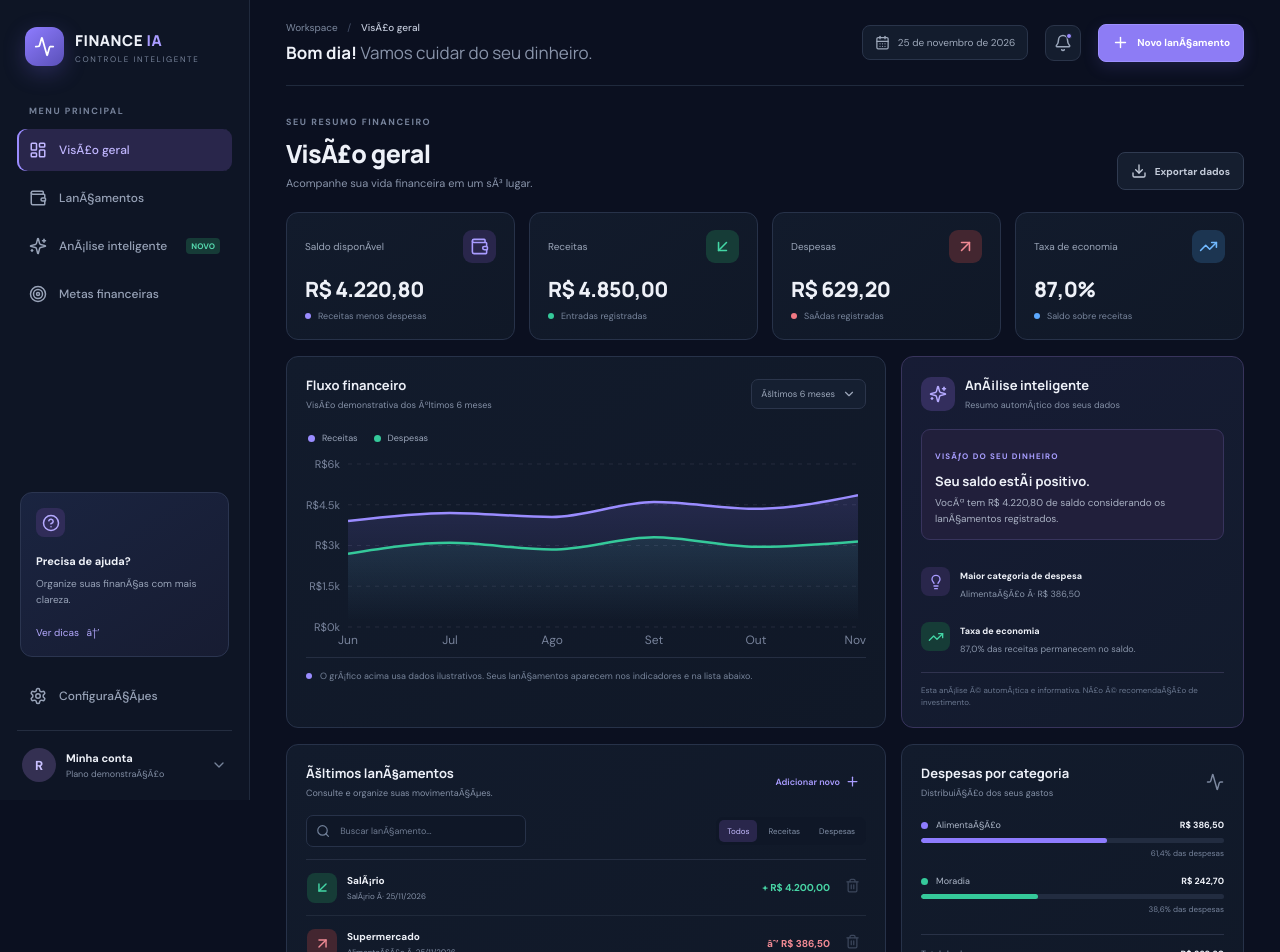
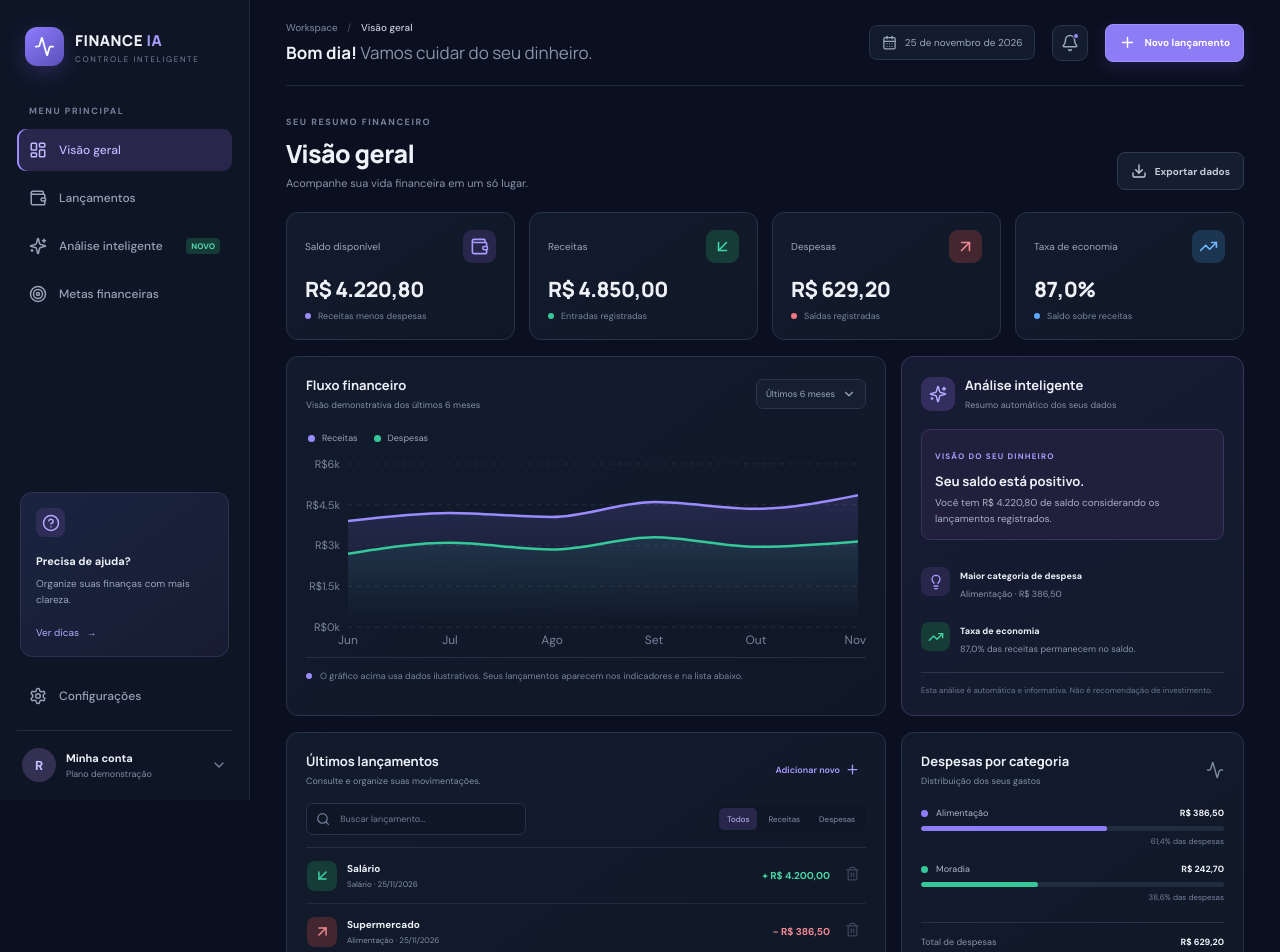
Before and after one commit to robson-lisboa/FINANCE-IA, a React (Vite) app: page / in a window 1280 px wide. Shown: the top 952 px of the page. Built offline with nearby package versions, Linux system fonts and the light colour scheme.

Commit message:
Corrige acentuação e caracteres do painel

```diff
--- a/src/App.tsx
+++ b/src/App.tsx
@@ -23,10 +23,10 @@ const money = (value: number) => value.toLocaleString("pt-BR", { style: "currenc
 const today = new Date().toISOString().slice(0, 10);
 
 const initialTransactions: Transaction[] = [
-  { id: "1", title: "SalÃ¡rio", category: "SalÃ¡rio", date: today, amount: 4200, type: "income" },
-  { id: "2", title: "Supermercado", category: "AlimentaÃ§Ã£o", date: today, amount: 386.5, type: "expense" },
+  { id: "1", title: "Salário", category: "Salário", date: today, amount: 4200, type: "income" },
+  { id: "2", title: "Supermercado", category: "Alimentação", date: today, amount: 386.5, type: "expense" },
   { id: "3", title: "Conta de energia", category: "Moradia", date: today, amount: 142.8, type: "expense" },
-  { id: "4", title: "Projeto freelance", category: "ServiÃ§os", date: today, amount: 650, type: "income" },
+  { id: "4", title: "Projeto freelance", category: "Serviços", date: today, amount: 650, type: "income" },
   { id: "5", title: "Internet", category: "Moradia", date: today, amount: 99.9, type: "expense" },
 ];
 
@@ -100,7 +100,7 @@ function App() {
   };
 
   const exportCsv = () => {
-    const rows = [["DescriÃ§Ã£o", "Categoria", "Data", "Tipo", "Valor"], ...transactions.map(t => [
+    const rows = [["Descrição", "Categoria", "Data", "Tipo", "Valor"], ...transactions.map(t => [
       t.title, t.category, t.date, t.type === "income" ? "Receita" : "Despesa", t.amount.toFixed(2).replace(".", ",")
     ])];
     const csv = "\uFEFF" + rows.map(row => row.map(value => `"${String(value).replace(/"/g, '""')}"`).join(";")).join("\n");
@@ -125,22 +125,22 @@ function App() {
         </div>
         <div className="workspace-label">MENU PRINCIPAL</div>
         <nav className="nav-list">
-          <a className="nav-item active" href="#dashboard"><LayoutDashboard size={18}/> VisÃ£o geral</a>
-          <a className="nav-item" href="#transactions"><Wallet size={18}/> LanÃ§amentos</a>
-          <a className="nav-item" href="#insights"><Sparkles size={18}/> AnÃ¡lise inteligente <span className="new-pill">NOVO</span></a>
+          <a className="nav-item active" href="#dashboard"><LayoutDashboard size={18}/> Visão geral</a>
+          <a className="nav-item" href="#transactions"><Wallet size={18}/> Lançamentos</a>
+          <a className="nav-item" href="#insights"><Sparkles size={18}/> Análise inteligente <span className="new-pill">NOVO</span></a>
           <a className="nav-item" href="#goals"><Target size={18}/> Metas financeiras</a>
         </nav>
         <div className="sidebar-bottom">
           <div className="help-card">
             <div className="help-icon"><CircleHelp size={18}/></div>
             <strong>Precisa de ajuda?</strong>
-            <p>Organize suas finanÃ§as com mais clareza.</p>
-            <a href="#insights">Ver dicas <span>â†’</span></a>
+            <p>Organize suas finanças com mais clareza.</p>
+            <a href="#insights">Ver dicas <span>→</span></a>
           </div>
-          <a className="nav-item muted" href="#settings"><Settings size={18}/> ConfiguraÃ§Ãµes</a>
+          <a className="nav-item muted" href="#settings"><Settings size={18}/> Configurações</a>
           <div className="profile">
             <div className="avatar">R</div>
-            <div className="profile-text"><strong>Minha conta</strong><small>Plano demonstraÃ§Ã£o</small></div>
+            <div className="profile-text"><strong>Minha conta</strong><small>Plano demonstração</small></div>
             <ChevronDown size={16} className="profile-chevron"/>
           </div>
         </div>
@@ -152,30 +152,30 @@ function App() {
         <header className="topbar">
           <div className="topbar-left">
             <button className="icon-btn mobile-menu" onClick={() => setMenuOpen(true)} aria-label="Abrir menu"><Menu size={20}/></button>
-            <div><div className="breadcrumb">Workspace <span>/</span> <b>VisÃ£o geral</b></div><div className="welcome">Bom dia! <span>Vamos cuidar do seu dinheiro.</span></div></div>
+            <div><div className="breadcrumb">Workspace <span>/</span> <b>Visão geral</b></div><div className="welcome">Bom dia! <span>Vamos cuidar do seu dinheiro.</span></div></div>
           </div>
           <div className="topbar-actions">
             <div className="date-chip"><CalendarDays size={15}/> {new Date().toLocaleDateString("pt-BR", { day: "2-digit", month: "long", year: "numeric" })}</div>
-            <button className="icon-btn notification-btn" aria-label="NotificaÃ§Ãµes"><Bell size={18}/><i/></button>
-            <button className="primary-btn top-add" onClick={() => setModalOpen(true)}><Plus size={17}/> Novo lanÃ§amento</button>
+            <button className="icon-btn notification-btn" aria-label="Notificações"><Bell size={18}/><i/></button>
+            <button className="primary-btn top-add" onClick={() => setModalOpen(true)}><Plus size={17}/> Novo lançamento</button>
           </div>
         </header>
 
         <section className="page-heading">
-          <div><p className="eyebrow">SEU RESUMO FINANCEIRO</p><h1>VisÃ£o geral</h1><p className="muted-text">Acompanhe sua vida financeira em um sÃ³ lugar.</p></div>
+          <div><p className="eyebrow">SEU RESUMO FINANCEIRO</p><h1>Visão geral</h1><p className="muted-text">Acompanhe sua vida financeira em um só lugar.</p></div>
           <button className="outline-btn" onClick={exportCsv}><Download size={16}/> Exportar dados</button>
         </section>
 
         <section className="stats-grid">
-          <StatCard title="Saldo disponÃ­vel" value={money(totals.balance)} icon={<Wallet size={19}/>} tone="purple" detail="Receitas menos despesas" />
+          <StatCard title="Saldo disponível" value={money(totals.balance)} icon={<Wallet size={19}/>} tone="purple" detail="Receitas menos despesas" />
           <StatCard title="Receitas" value={money(totals.income)} icon={<ArrowDownLeft size={19}/>} tone="green" detail="Entradas registradas" />
-          <StatCard title="Despesas" value={money(totals.expenses)} icon={<ArrowUpRight size={19}/>} tone="red" detail="SaÃ­das registradas" />
+          <StatCard title="Despesas" value={money(totals.expenses)} icon={<ArrowUpRight size={19}/>} tone="red" detail="Saídas registradas" />
           <StatCard title="Taxa de economia" value={`${savingsRate.toFixed(1).replace(".", ",")}%`} icon={<TrendingUp size={19}/>} tone="blue" detail="Saldo sobre receitas" />
         </section>
 
         <section className="content-grid">
           <div className="panel chart-panel">
-            <div className="panel-heading"><div><h2>Fluxo financeiro</h2><p>VisÃ£o demonstrativa dos Ãºltimos 6 meses</p></div><button className="select-chip">Ãšltimos 6 meses <ChevronDown size={14}/></button></div>
+            <div className="panel-heading"><div><h2>Fluxo financeiro</h2><p>Visão demonstrativa dos últimos 6 meses</p></div><button className="select-chip">Últimos 6 meses <ChevronDown size={14}/></button></div>
             <div className="chart-legend"><span><i className="legend-income"/> Receitas</span><span><i className="legend-expense"/> Despesas</span></div>
             <div className="chart-wrap">
               <ResponsiveContainer width="100%" height="100%">
@@ -193,36 +193,36 @@ function App() {
                 </AreaChart>
               </ResponsiveContainer>
             </div>
-            <div className="chart-note"><span className="note-dot"/> <span>O grÃ¡fico acima usa dados ilustrativos. Seus lanÃ§amentos aparecem nos indicadores e na lista abaixo.</span></div>
+            <div className="chart-note"><span className="note-dot"/> <span>O gráfico acima usa dados ilustrativos. Seus lançamentos aparecem nos indicadores e na lista abaixo.</span></div>
           </div>
 
           <div className="panel insight-panel" id="insights">
-            <div className="insight-title"><div className="ai-icon"><Sparkles size={18}/></div><div><h2>AnÃ¡lise inteligente</h2><p>Resumo automÃ¡tico dos seus dados</p></div></div>
-            <div className="insight-highlight"><span className="insight-label">VISÃƒO DO SEU DINHEIRO</span><strong>{totals.balance >= 0 ? "Seu saldo estÃ¡ positivo." : "AtenÃ§Ã£o ao seu saldo."}</strong><p>{totals.balance >= 0 ? `VocÃª tem ${money(totals.balance)} de saldo considerando os lanÃ§amentos registrados.` : `Suas despesas superam as receitas em ${money(Math.abs(totals.balance))}. Revise seus gastos.`}</p></div>
-            <div className="insight-row"><div className="mini-icon purple"><Lightbulb size={16}/></div><div><strong>Maior categoria de despesa</strong><p>{topCategory ? `${topCategory[0]} Â· ${money(topCategory[1])}` : "Adicione despesas para visualizar."}</p></div></div>
+            <div className="insight-title"><div className="ai-icon"><Sparkles size={18}/></div><div><h2>Análise inteligente</h2><p>Resumo automático dos seus dados</p></div></div>
+            <div className="insight-highlight"><span className="insight-label">VISÃO DO SEU DINHEIRO</span><strong>{totals.balance >= 0 ? "Seu saldo está positivo." : "Atenção ao seu saldo."}</strong><p>{totals.balance >= 0 ? `Você tem ${money(totals.balance)} de saldo considerando os lançamentos registrados.` : `Suas despesas superam as receitas em ${money(Math.abs(totals.balance))}. Revise seus gastos.`}</p></div>
+            <div className="insight-row"><div className="mini-icon purple"><Lightbulb size={16}/></div><div><strong>Maior categoria de despesa</strong><p>{topCategory ? `${topCategory[0]} · ${money(topCategory[1])}` : "Adicione despesas para visualizar."}</p></div></div>
             <div className="insight-row"><div className="mini-icon green"><TrendingUp size={16}/></div><div><strong>Taxa de economia</strong><p>{savingsRate.toFixed(1).replace(".", ",")}% das receitas permanecem no saldo.</p></div></div>
-            <div className="insight-disclaimer">Esta anÃ¡lise Ã© automÃ¡tica e informativa. NÃ£o Ã© recomendaÃ§Ã£o de investimento.</div>
+            <div className="insight-disclaimer">Esta análise é automática e informativa. Não é recomendação de investimento.</div>
           </div>
         </section>
 
         <section className="lower-grid">
           <div className="panel transactions-panel" id="transactions">
-            <div className="panel-heading transactions-heading"><div><h2>Ãšltimos lanÃ§amentos</h2><p>Consulte e organize suas movimentaÃ§Ãµes.</p></div><button className="text-btn" onClick={() => setModalOpen(true)}>Adicionar novo <Plus size={15}/></button></div>
-            <div className="table-tools"><div className="search-box"><Search size={16}/><input value={search} onChange={e => setSearch(e.target.value)} placeholder="Buscar lanÃ§amento..."/></div><div className="filter-tabs"><button className={filter === "all" ? "selected" : ""} onClick={() => setFilter("all")}>Todos</button><button className={filter === "income" ? "selected" : ""} onClick={() => setFilter("income")}>Receitas</button><button className={filter === "expense" ? "selected" : ""} onClick={() => setFilter("expense")}>Despesas</button></div></div>
+            <div className="panel-heading transactions-heading"><div><h2>Últimos lançamentos</h2><p>Consulte e organize suas movimentações.</p></div><button className="text-btn" onClick={() => setModalOpen(true)}>Adicionar novo <Plus size={15}/></button></div>
+            <div className="table-tools"><div className="search-box"><Search size={16}/><input value={search} onChange={e => setSearch(e.target.value)} placeholder="Buscar lançamento..."/></div><div className="filter-tabs"><button className={filter === "all" ? "selected" : ""} onClick={() => setFilter("all")}>Todos</button><button className={filter === "income" ? "selected" : ""} onClick={() => setFilter("income")}>Receitas</button><button className={filter === "expense" ? "selected" : ""} onClick={() => setFilter("expense")}>Despesas</button></div></div>
             <div className="transaction-list">
-              {filtered.length === 0 ? <div className="empty-state"><FileText size={24}/><strong>Nenhum lanÃ§amento encontrado</strong><span>Adicione uma movimentaÃ§Ã£o ou altere sua busca.</span></div> : filtered.slice(0, 8).map(t => (
+              {filtered.length === 0 ? <div className="empty-state"><FileText size={24}/><strong>Nenhum lançamento encontrado</strong><span>Adicione uma movimentação ou altere sua busca.</span></div> : filtered.slice(0, 8).map(t => (
                 <div className="transaction-row" key={t.id}>
                   <div className={`transaction-icon ${t.type}`}>{t.type === "income" ? <ArrowDownLeft size={17}/> : <ArrowUpRight size={17}/>}</div>
-                  <div className="transaction-main"><strong>{t.title}</strong><span>{t.category} Â· {new Date(`${t.date}T12:00:00`).toLocaleDateString("pt-BR")}</span></div>
-                  <strong className={`transaction-amount ${t.type}`}>{t.type === "income" ? "+" : "âˆ’"} {money(t.amount)}</strong>
-                  <button className="delete-btn" onClick={() => deleteTransaction(t.id)} title="Excluir lanÃ§amento" aria-label={`Excluir ${t.title}`}><Trash2 size={15}/></button>
+                  <div className="transaction-main"><strong>{t.title}</strong><span>{t.category} · {new Date(`${t.date}T12:00:00`).toLocaleDateString("pt-BR")}</span></div>
+                  <strong className={`transaction-amount ${t.type}`}>{t.type === "income" ? "+" : "−"} {money(t.amount)}</strong>
+                  <button className="delete-btn" onClick={() => deleteTransaction(t.id)} title="Excluir lançamento" aria-label={`Excluir ${t.title}`}><Trash2 size={15}/></button>
                 </div>
               ))}
             </div>
           </div>
 
           <div className="panel goals-panel" id="goals">
-            <div className="panel-heading"><div><h2>Despesas por categoria</h2><p>DistribuiÃ§Ã£o dos seus gastos</p></div><Activity size={18} className="subtle-icon"/></div>
+            <div className="panel-heading"><div><h2>Despesas por categoria</h2><p>Distribuição dos seus gastos</p></div><Activity size={18} className="subtle-icon"/></div>
             {expenseByCategory.length === 0 ? <div className="empty-state compact">Adicione despesas para ver as categorias.</div> : <div className="category-list">{expenseByCategory.slice(0, 5).map(([category, amount], index) => {
               const colors = ["#8e7cff", "#35c99a", "#f3b85b", "#5ca9ff", "#e879a9"];
               const percent = totals.expenses ? amount / totals.expenses * 100 : 0;
@@ -231,17 +231,17 @@ function App() {
             <div className="category-footer"><span>Total de despesas</span><strong>{money(totals.expenses)}</strong></div>
           </div>
         </section>
-        <footer className="footer"><span>Â© 2026 FINANCE IA</span><span>OrganizaÃ§Ã£o financeira com clareza.</span><span>VersÃ£o 1.0 Â· DemonstraÃ§Ã£o</span></footer>
+        <footer className="footer"><span>© 2026 FINANCE IA</span><span>Organização financeira com clareza.</span><span>Versão 1.0 · Demonstração</span></footer>
       </main>
 
       {modalOpen && <div className="modal-backdrop" onMouseDown={e => { if (e.target === e.currentTarget) setModalOpen(false); }}>
         <form className="modal" onSubmit={addTransaction}>
-          <div className="modal-heading"><div><span className="eyebrow">MOVIMENTAÃ‡ÃƒO FINANCEIRA</span><h2>Novo lanÃ§amento</h2></div><button type="button" className="icon-btn" onClick={() => setModalOpen(false)} aria-label="Fechar"><X size={19}/></button></div>
+          <div className="modal-heading"><div><span className="eyebrow">MOVIMENTAÇÃO FINANCEIRA</span><h2>Novo lançamento</h2></div><button type="button" className="icon-btn" onClick={() => setModalOpen(false)} aria-label="Fechar"><X size={19}/></button></div>
           <div className="type-switch"><button type="button" className={form.type === "expense" ? "active expense-tab" : ""} onClick={() => setForm({ ...form, type: "expense" })}>Despesa</button><button type="button" className={form.type === "income" ? "active income-tab" : ""} onClick={() => setForm({ ...form, type: "income" })}>Receita</button></div>
-          <label>DescriÃ§Ã£o<input required autoFocus placeholder="Ex.: Compra de materiais" value={form.title} onChange={e => setForm({ ...form, title: e.target.value })}/></label>
+          <label>Descrição<input required autoFocus placeholder="Ex.: Compra de materiais" value={form.title} onChange={e => setForm({ ...form, title: e.target.value })}/></label>
           <div className="form-two"><label>Valor (R$)<input required inputMode="decimal" placeholder="0,00" value={form.amount} onChange={e => setForm({ ...form, amount: e.target.value })}/></label><label>Data<input required type="date" value={form.date} onChange={e => setForm({ ...form, date: e.target.value })}/></label></div>
-          <label>Categoria<select value={form.category} onChange={e => setForm({ ...form, category: e.target.value })}>{(form.type === "income" ? ["SalÃ¡rio", "ServiÃ§os", "Vendas", "Investimentos", "Outros"] : ["AlimentaÃ§Ã£o", "Moradia", "Transporte", "SaÃºde", "EducaÃ§Ã£o", "Lazer", "ServiÃ§os", "Outros"]).map(c => <option key={c}>{c}</option>)}</select></label>
-          <div className="modal-actions"><button type="button" className="outline-btn" onClick={() => setModalOpen(false)}>Cancelar</button><button type="submit" className="primary-btn"><Plus size={16}/> Salvar lanÃ§amento</button></div>
+          <label>Categoria<select value={form.category} onChange={e => setForm({ ...form, category: e.target.value })}>{(form.type === "income" ? ["Salário", "Serviços", "Vendas", "Investimentos", "Outros"] : ["Alimentação", "Moradia", "Transporte", "Saúde", "Educação", "Lazer", "Serviços", "Outros"]).map(c => <option key={c}>{c}</option>)}</select></label>
+          <div className="modal-actions"><button type="button" className="outline-btn" onClick={() => setModalOpen(false)}>Cancelar</button><button type="submit" className="primary-btn"><Plus size={16}/> Salvar lançamento</button></div>
         </form>
       </div>}
     </div>
```
